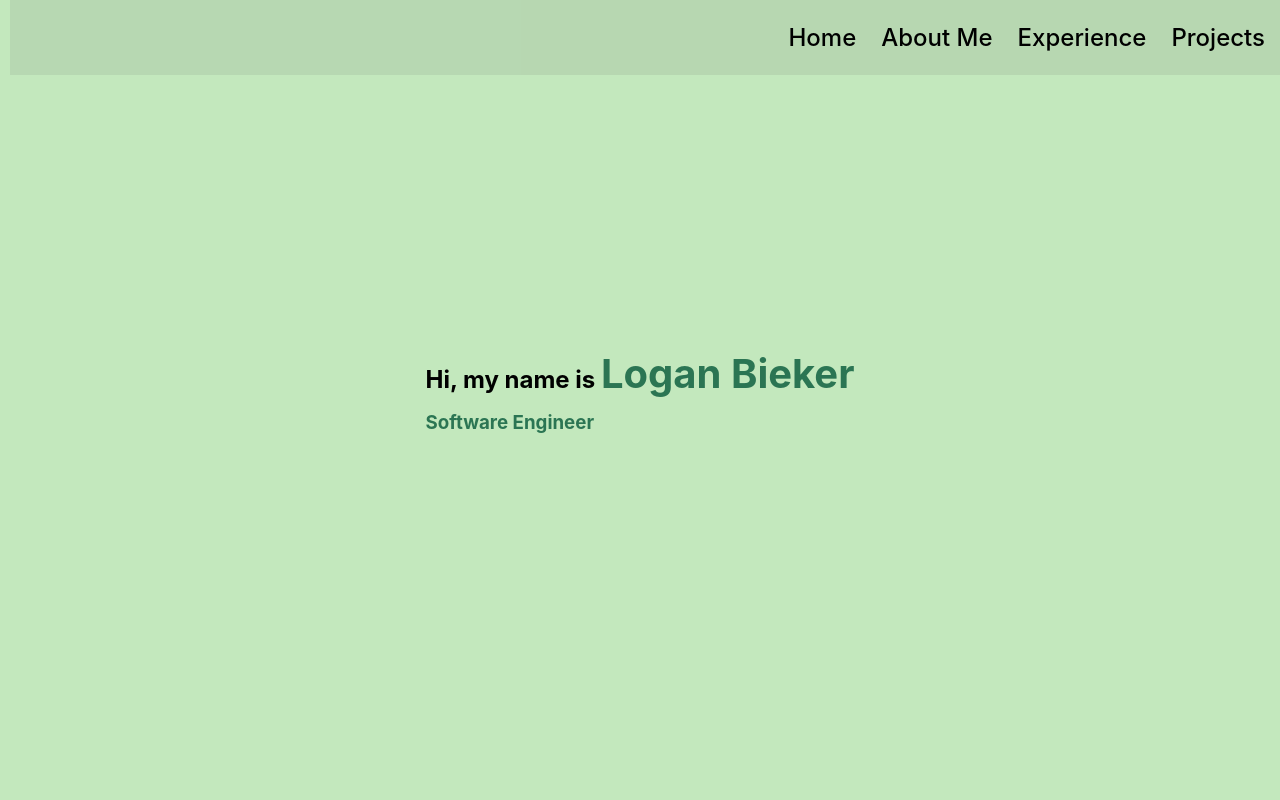
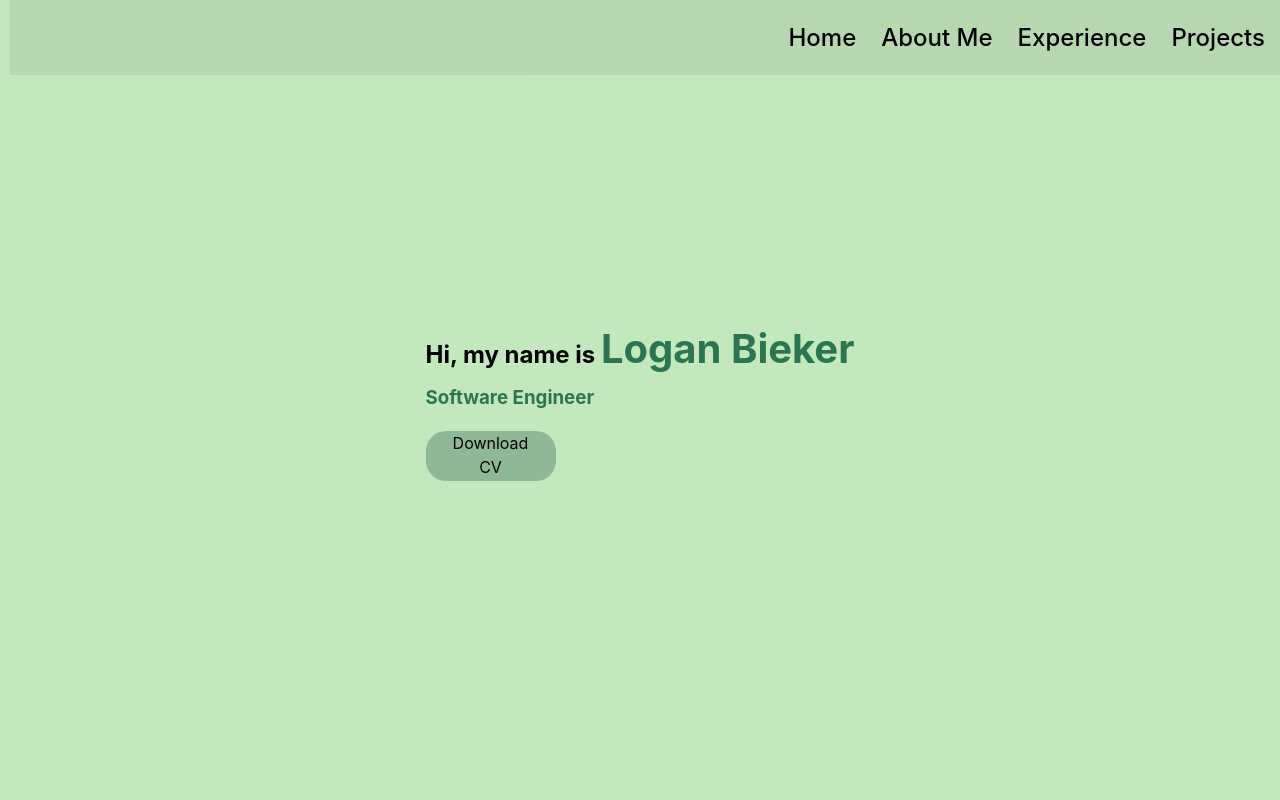
Before and after one commit to LoganBieker/LoganBiekerPortfolio, a React (Vite) app in the folder portfolio-website/: page / in a window 1280 px wide. Shown: the top 800 px of the page. Built offline with nearby package versions, Linux system fonts and the light colour scheme.

Commit message:
Added resume

```diff
--- a/portfolio-website/src/Components/DownloadCV.jsx
+++ b/portfolio-website/src/Components/DownloadCV.jsx
@@ -2,8 +2,10 @@ import './DownloadCV.css';
 
 export default function DownloadCV()
 {
+
+    const url = "https://drive.google.com/file/d/1-ya99EVLdBsV0YsIEGjx5hWl4u0CKE_V/view"
     return (
-            <a className="download-link" href="https://washbearbrewingclient.azurewebsites.net/" target="_blank">
+            <a className="download-link" href={url} target="_blank">
             <div className="download-button" >Download<br />CV</div>
             </a>
     );
--- a/portfolio-website/src/Components/Home.jsx
+++ b/portfolio-website/src/Components/Home.jsx
@@ -1,5 +1,5 @@
 
-//import DownloadCV from './downloadCV';
+import DownloadCV from './downloadCV';
 import './Home.css'
 
 export default function Home(prop) {
@@ -7,6 +7,7 @@ export default function Home(prop) {
         <div id={prop.id} className='title-container'>
             <h2 className='title'>Hi, my name is <span className='title-name'>Logan Bieker</span></h2>
             <h3 className='title-job-title'>Software Engineer</h3>
+            <DownloadCV></DownloadCV>
         </div>
     );
 }
```
